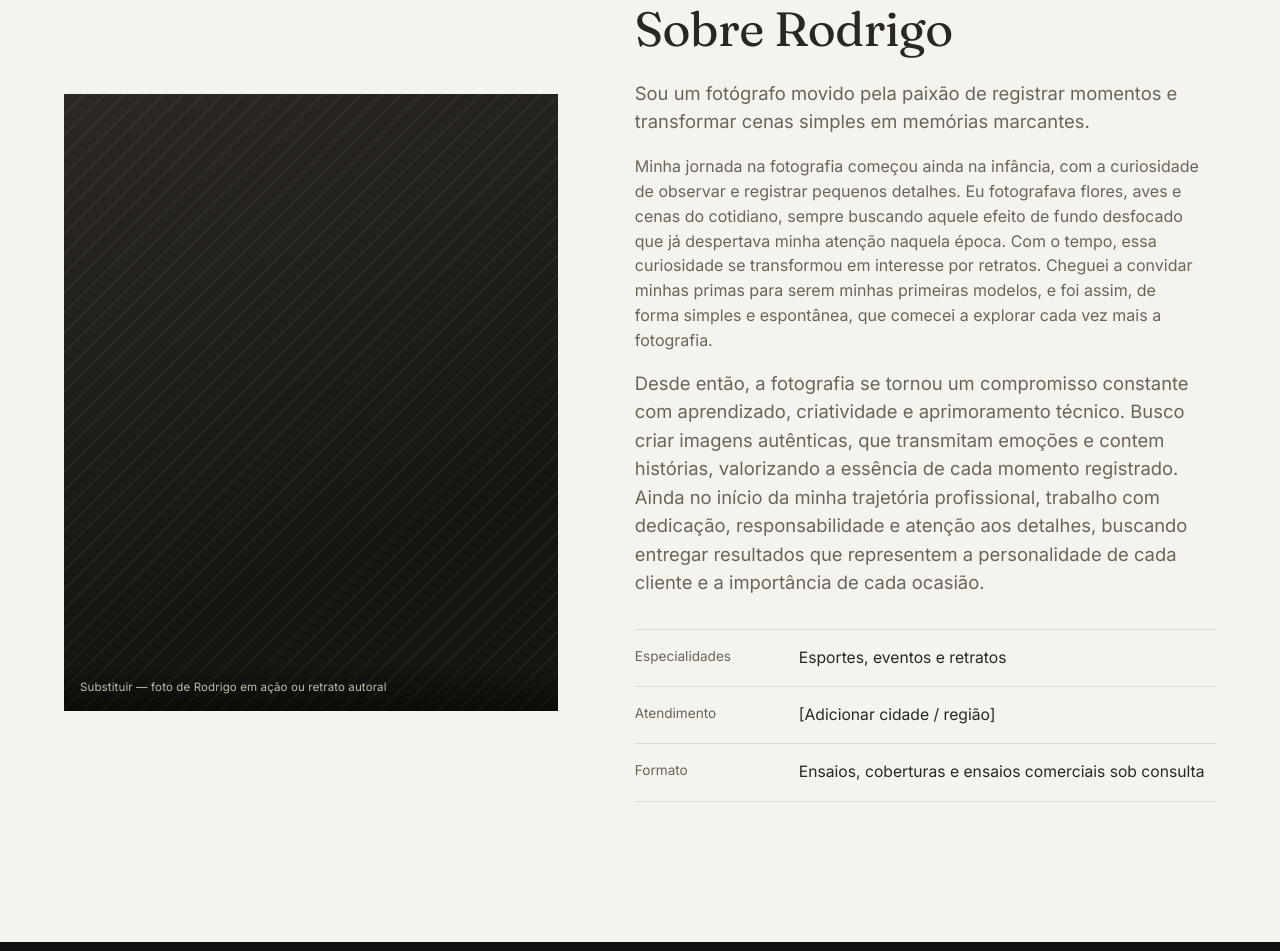
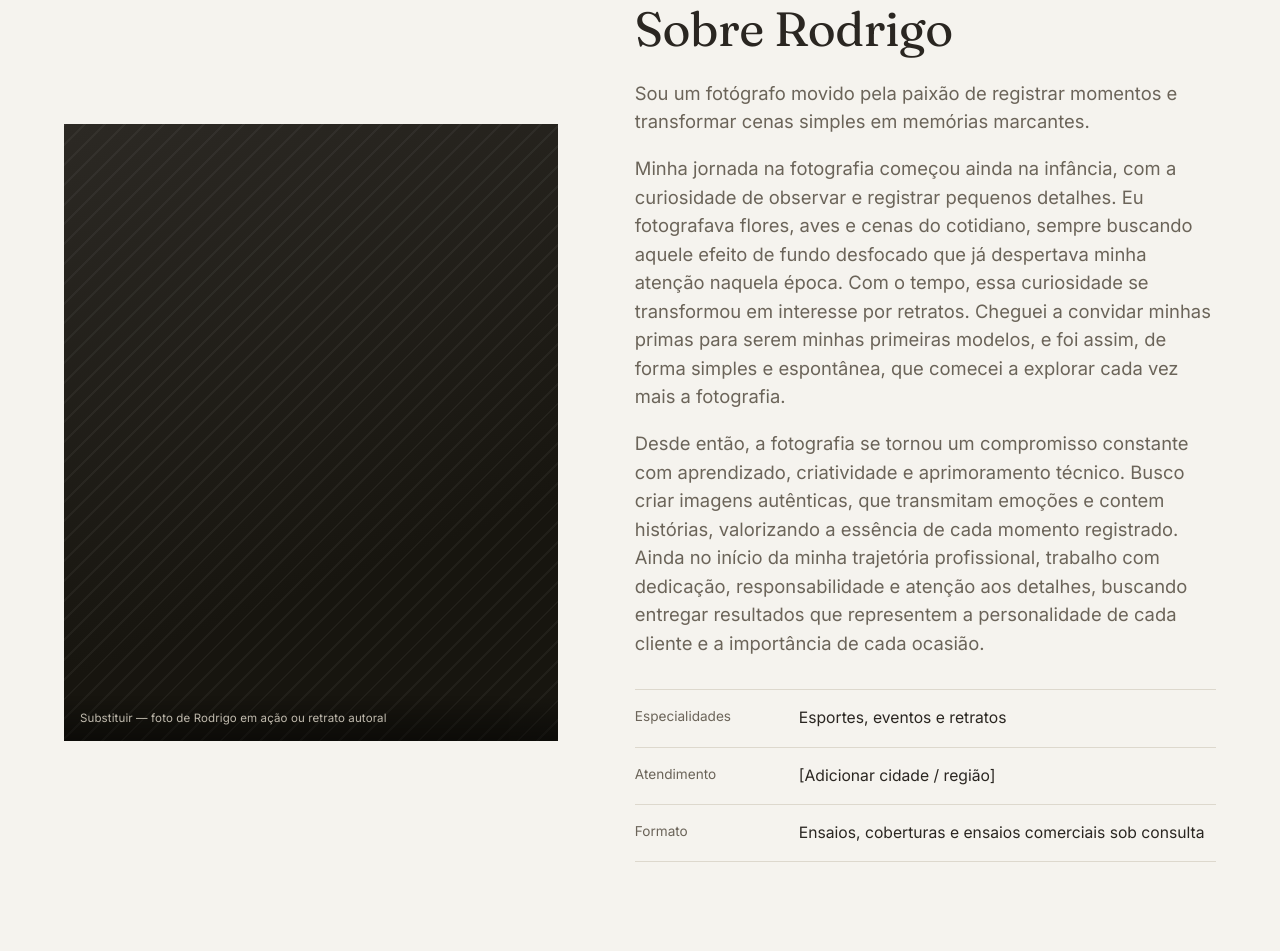
Before and after one commit to messiaszp/rph, a plain HTML site: page index.html in a window 1280 px wide. Shown: the part 937-1888 px from the top of the page. Drawn offline with Linux system fonts and the light colour scheme.

Commit message:
Change paragraph class to 'about-note'
Updated paragraph class for better styling.

```diff
--- a/index.html
+++ b/index.html
@@ -87,7 +87,7 @@
         <p class="lead">
           Sou um fotógrafo movido pela paixão de registrar momentos e transformar cenas simples em memórias marcantes.
         </p>
-        <p>
+        <p class="about-note">
          Minha jornada na fotografia começou ainda na infância, com a curiosidade de observar e registrar pequenos detalhes.
          Eu fotografava flores, aves e cenas do cotidiano, sempre buscando aquele efeito de fundo desfocado que já despertava minha atenção naquela época.
          Com o tempo, essa curiosidade se transformou em interesse por retratos. Cheguei a convidar minhas primas para serem minhas primeiras modelos, e foi assim, de forma simples e espontânea, que comecei a explorar cada vez mais a fotografia.
```
